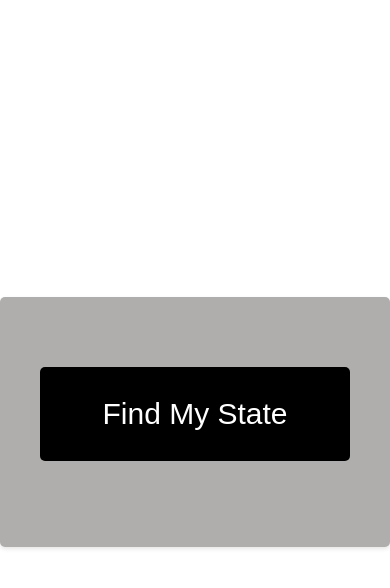
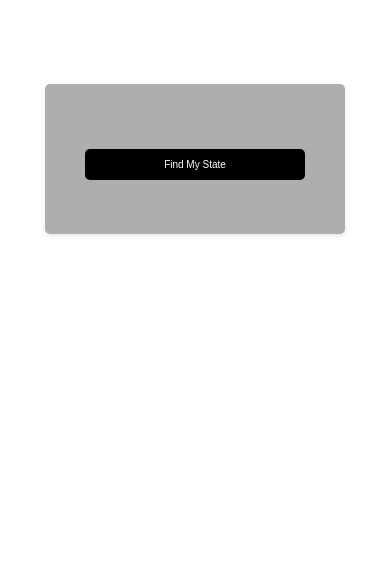
Before and after one commit to Favour-Ikec/Exact-Location, a plain HTML site: page index.html in a window 390 px wide. Drawn offline with Linux system fonts and the light colour scheme.

Commit message:
Update style.css

```diff
--- a/style.css
+++ b/style.css
@@ -1,13 +1,11 @@
-/* Base reset for all elements to ensure consistency across browsers */
 * {
   margin: 0;
   padding: 0;
   box-sizing: border-box;
 }
 
-/* Set base styles for the body, using flex to center content both horizontally and vertically */
 body {
-  font-family: 'Arial', sans-serif; /* It's good to specify a generic font family */
+  font-family: 'Arial', sans-serif;
   display: flex;
   align-items: center;
   justify-content: center;
@@ -15,23 +13,23 @@ body {
   margin: 0;
 }
 
-/* Status class for displaying messages with increased readability */
+
 .status {
-  font-size: 1.56rem; /* Use rem units for font sizes for better scalability */
+  font-size: 12px;
   text-align: center;
 }
 
-/* Container class for encapsulated sections */
+
 .container {
-  background-color: #b0adad; /* Use hex codes for consistency */
-  padding: 2.5rem; /* Use rem for padding for consistency */
+  background-color: #b0adad;
+  padding: 2.5rem;
   height: 250px;
-  width: 450px;
+  width: 350px;
   border-radius: 5px;
-  box-shadow: 0 2px 4px rgba(0,0,0,0.1); /* Add subtle shadow for depth */
+  box-shadow: 0 2px 4px rgba(0,0,0,0.1);
+  margin-right: 100px;
 }
 
-/* Button to trigger state finding, with enhanced accessibility and style */
 .find-state {
   width: 100%;
   padding: 1.875rem;
@@ -41,7 +39,7 @@ body {
   margin-top: 30px;
   border-radius: 5px;
   border: none;
-  font-size: 1.875rem;
+  font-size: 1.5rem;
   color: white;
   background-color: black;
   cursor: pointer;
@@ -51,3 +49,30 @@ body {
 .find-state:hover {
   background-color: orangered;
 }
+
+@media screen and (min-width: 320px) and (max-width: 1120px) {
+  .container {
+    position: fixed;
+    top: 10%;
+    height: 150px;
+    width: 300px;
+    margin-right: 0;
+  }
+
+  .status{
+    font-size: 10px;
+  }
+
+  .find-state {
+    padding: 10px;
+    font-size: 10px;
+    margin-top: 25px;
+  }
+
+  #map{
+    display: flex;
+    flex-shrink: 0;
+    position: fixed;
+    top: 40%;
+  }
+}
```
